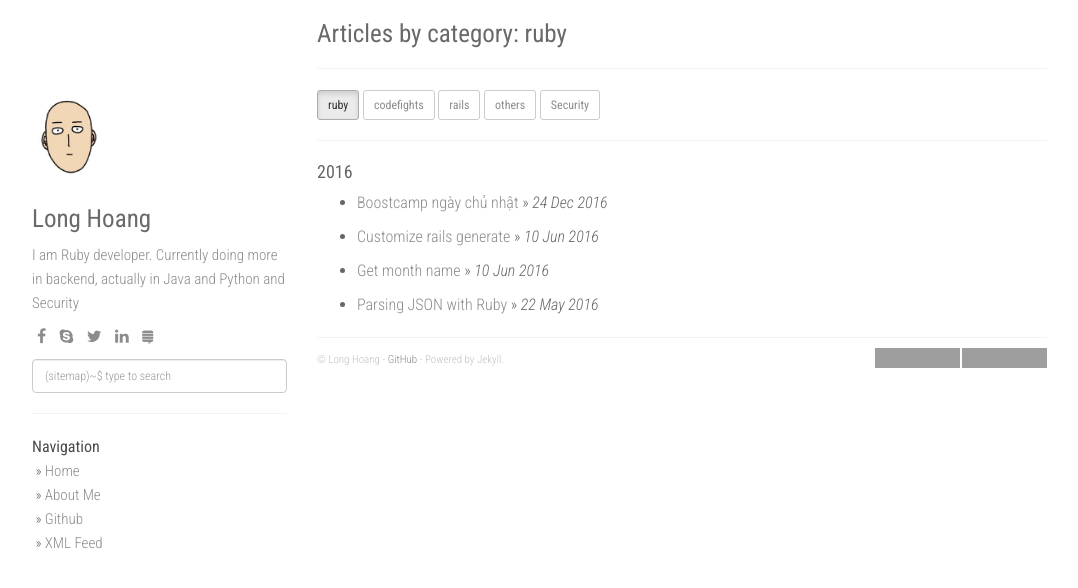
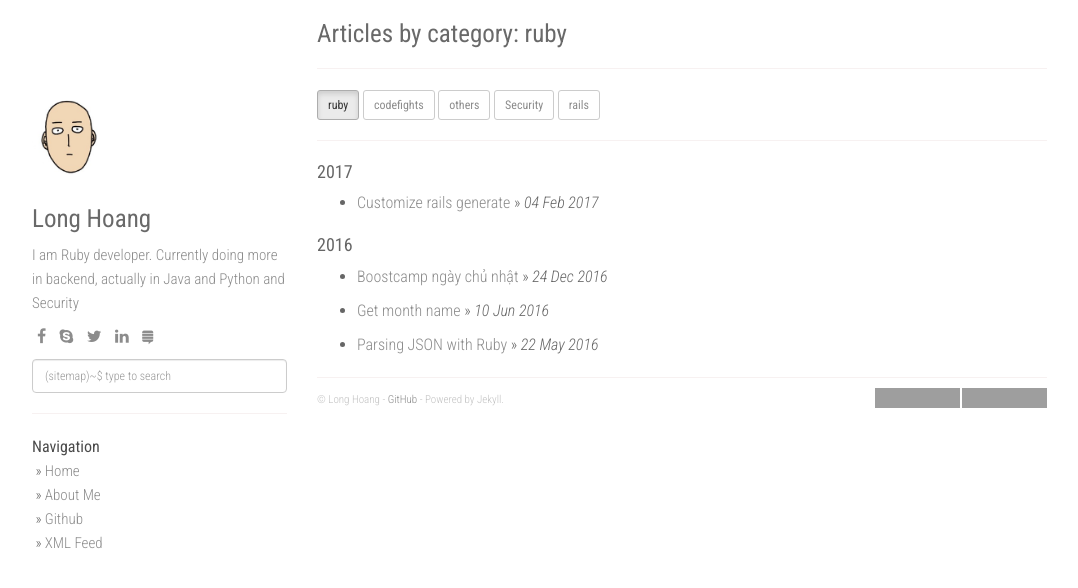
Before and after one commit to SFzxc/SFzxc.github.io, a Jekyll site: the page built from category/ruby.md, in a window 1280 px wide. Shown: the top 588 px of the page, without its empty margins (53-1131 px from the left). Built offline with Jekyll 4.4.1, drawn with Linux system fonts in a browser that asks for light colours; nearby versions of some CDN libraries; grey boxes are pictures that could not be loaded.

Commit message:
Update 2017-02-05-customize-rails-generater.md

```diff
--- a/_posts/2017-02-05-customize-rails-generater.md
+++ b/_posts/2017-02-05-customize-rails-generater.md
@@ -1,7 +1,7 @@
 ---
 layout: post
 title:  "Customize rails generate"
-date:   2016-06-11 03:43:45 +0700
+date:   2017-02-05 03:43:45 +0700
 categories: [ruby, rails]
 ---
 Với dự án lớn, việc phân chia cấu trúc thư mục rõ ràng thì sẽ dễ dàng cho việc maintain sau này. Ngoài các thư mục `MVC` còn phát sinh
```
